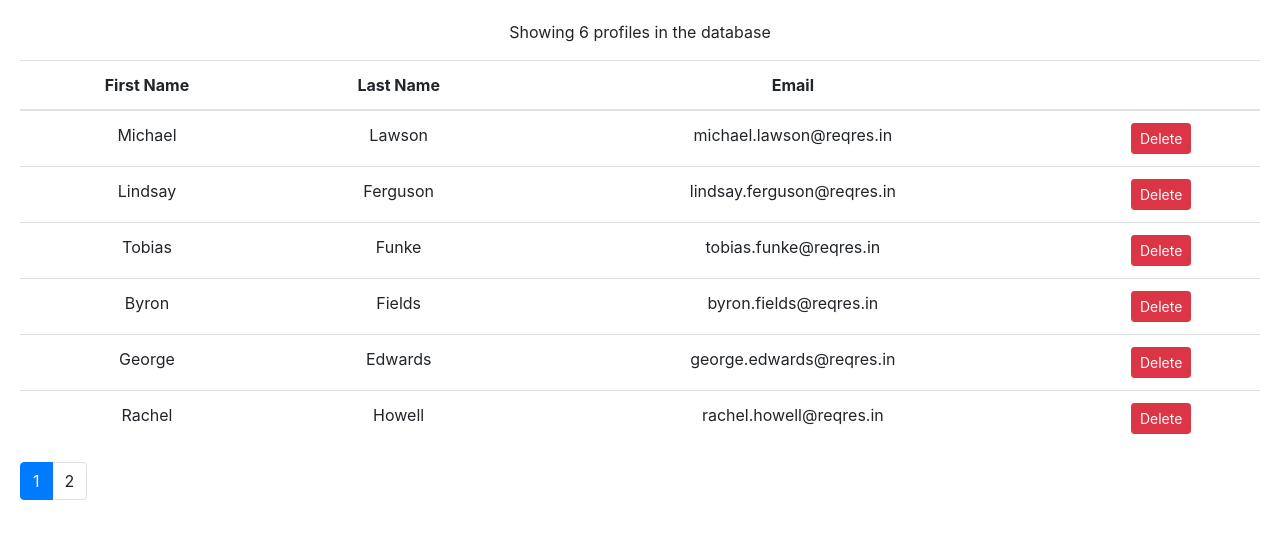
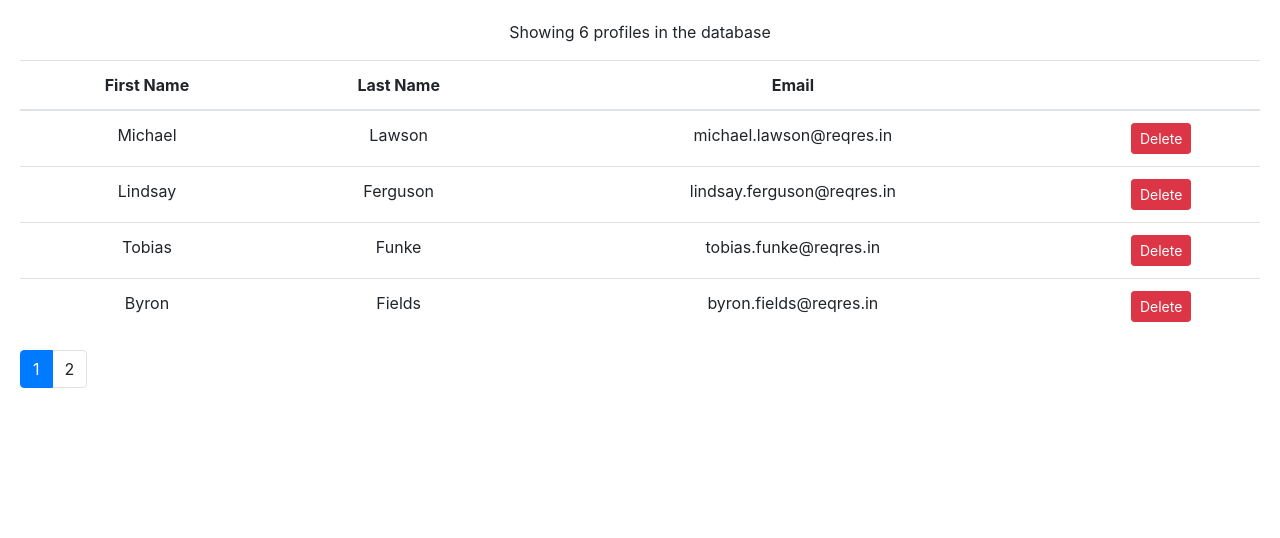
Before and after one commit to dar-levy/face-sphere-client, a React (Create React App) app: page / in a window 1280 px wide. Shown: the top 538 px of the page. Built offline with nearby package versions, Linux system fonts and the light colour scheme.

Commit message:
Use paginate to get the current page profiles

```diff
--- a/src/components/profiles.jsx
+++ b/src/components/profiles.jsx
@@ -1,6 +1,7 @@
 import React, { Component } from "react";
 import { getProfiles, deleteProfile } from "../services/fakeProfileService";
 import Pagination from "./common/pagination";
+import { paginate } from "../utils/paginate";
 
 class Profiles extends Component {
   state = {
@@ -20,8 +21,9 @@ class Profiles extends Component {
 
   render() {
     const { length: count } = this.state.profiles;
-    const { pageSize, currentPage } = this.state;
+    const { pageSize, currentPage, profiles: allProfiles } = this.state;
     if (count === 0) return <p>There are on profiles in the database</p>;
+    const profiles = paginate(allProfiles, currentPage, pageSize);
 
     return (
       <>
@@ -36,7 +38,7 @@ class Profiles extends Component {
             </tr>
           </thead>
           <tbody>
-            {this.state.profiles.map((profile) => (
+            {profiles.map((profile) => (
               <tr key={profile.id}>
                 <td>{profile.first_name}</td>
                 <td>{profile.last_name}</td>
```
